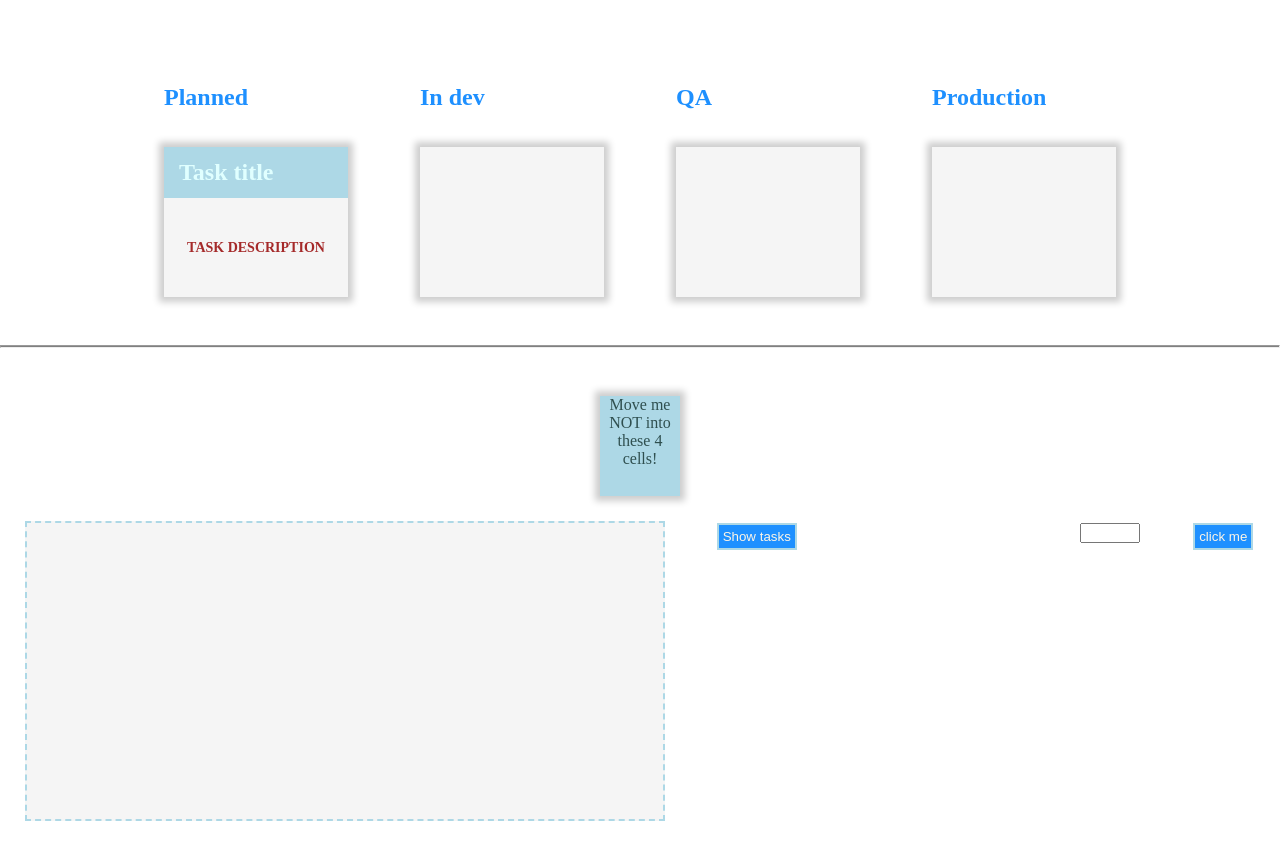
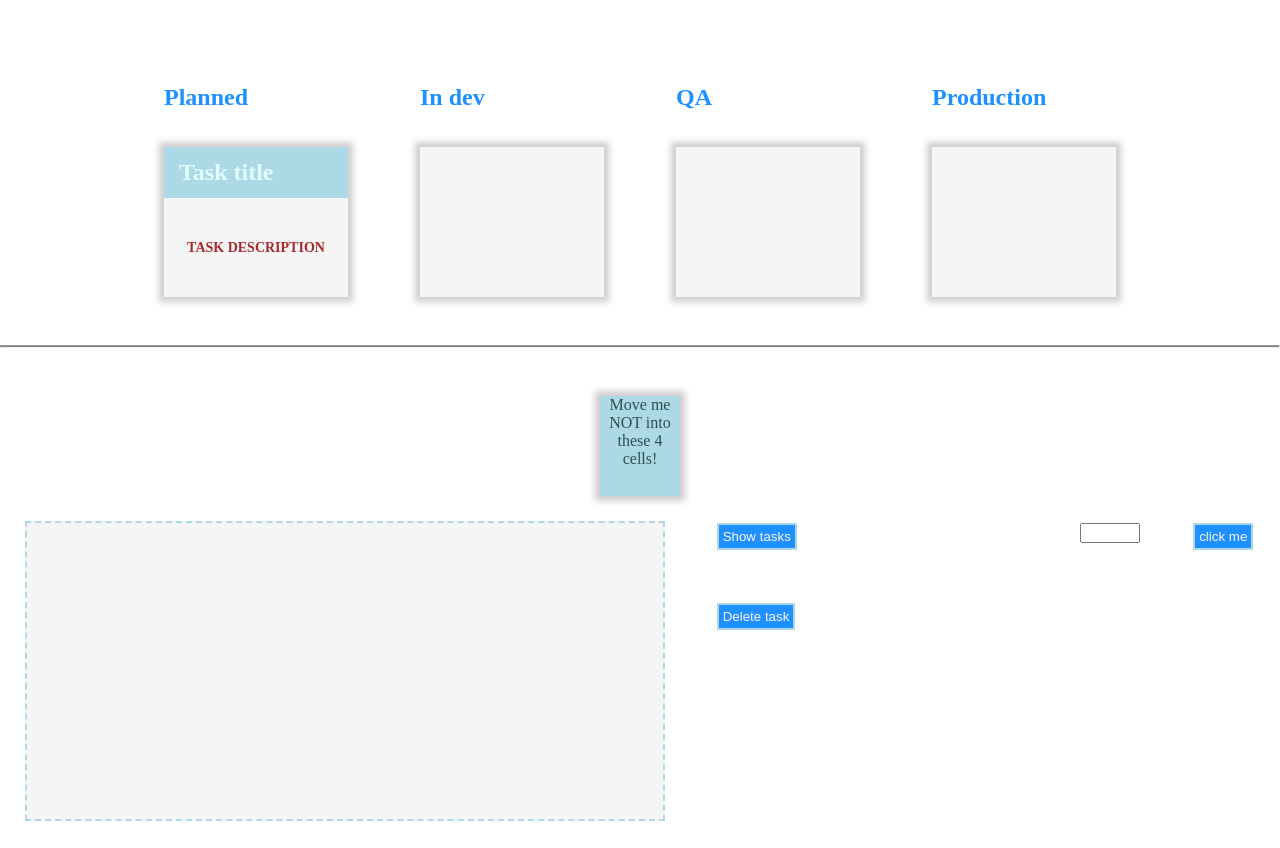
Before and after one commit to Katheryna-Knyzhenko/learn_js_react, a React (Create React App) app: page / in a window 1280 px wide. Built offline with nearby package versions, Linux system fonts and the light colour scheme; no server answers.

Commit message:
deleteButtonAdd

```diff
--- a/src/App.js
+++ b/src/App.js
@@ -28,11 +28,11 @@ componentDidMount() {
     const  clickMeButton = document.querySelector('#clickMe');
     const  pageNumber = document.querySelector('#page-number');
     const showTasksButton = document.querySelector('#get-tasks');
+    const deleteTaskButton = document.querySelector('#delete-task');
     createTasks('FirstTask');
     // createTasks('SecondTask');
     // updateTasks('FirstTask').then((data) => {console.log(data)});
     // updateTasks('SecondTask').then((data) => {console.log(data)});
-    deleteTasks('15da9242-ef97-4ab4-ae04-4051408584f8');
    if (!this.state.value) {
        clickMeButton.addEventListener('click', () => {const promise = getImages(pageNumber.value);
            promise.then(onImagesRecieved);
@@ -45,7 +45,14 @@ componentDidMount() {
         const promise = getTasks();
         promise.then(onTasksRecieved);
     });
-    function onImagesRecieved (data) {
+   deleteTaskButton.addEventListener('click', () => {const promise = deleteTasks('15da9242-ef97-4ab4-ae04-4051408584f8'); promise.then(onDeleteTask)} );
+
+   function onDeleteTask(tasks) {
+       alert('Мне надо удалить один из запросов в списке книпки ShowTasks')
+
+    }
+
+   function onImagesRecieved (data) {
         data.forEach(el => {
                     const img = document.createElement('img');
                     img.src = el.thumbnail;
@@ -168,7 +175,10 @@ componentDidMount() {
             <div id='result'></div>
             <ul id='tasks-result'></ul>
             <div>
-                <button id='get-tasks'>Show tasks</button>
+            <button id='get-tasks'>Show tasks</button>
+        </div>
+            <div>
+                <button id='delete-task'>Delete task</button>
             </div>
         </div>
     );
```
